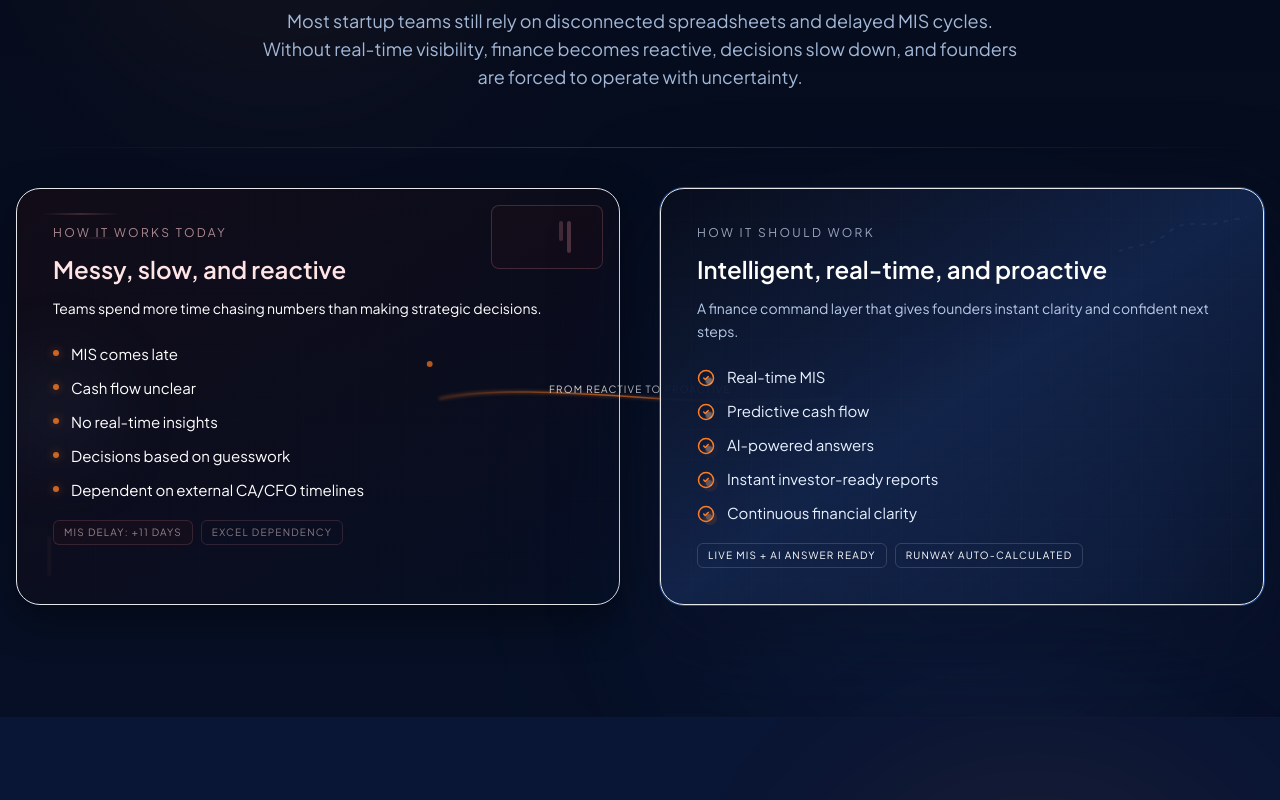
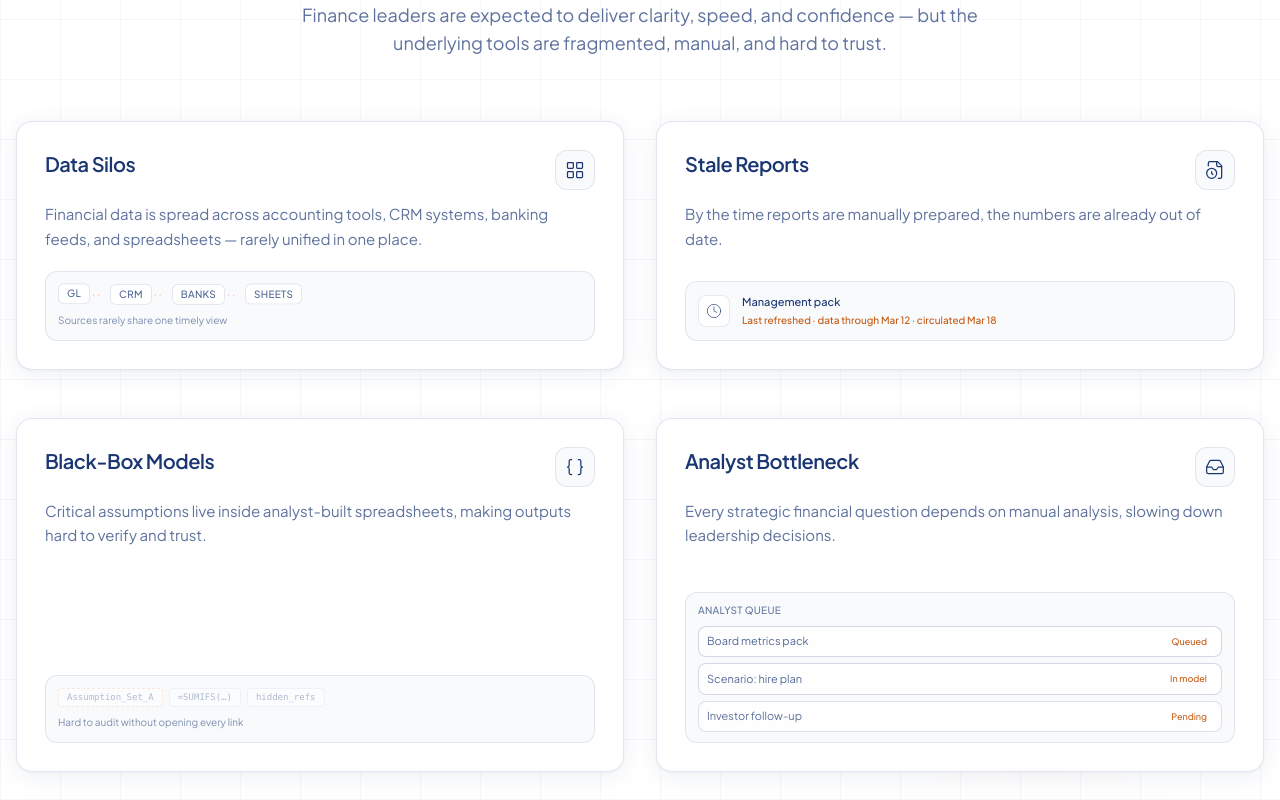
Before and after one commit to dev-ashvi/website-CFO, a React (Vite) app: page / in a window 1280 px wide. Shown: the part 1100-1900 px from the top of the page. Built offline with nearby package versions, Linux system fonts and the light colour scheme.

Commit message:
2nd slide fix

```diff
--- a/src/pages/LandingPage.jsx
+++ b/src/pages/LandingPage.jsx
@@ -6,11 +6,16 @@ import { motion } from "framer-motion";
 import { DecorativeGlow, SectionHeading } from "../components/reference-ui.jsx";
 import {
   Bot,
+  Braces,
   CheckCircle2,
   ChevronRight,
+  Clock,
   Database,
+  FileClock,
   FileText,
+  Inbox,
   Layers,
+  LayoutGrid,
   LineChart,
   Mail,
   MessageSquare,
@@ -23,20 +28,33 @@ import {
   Zap,
 } from "lucide-react";
 
-const todayFlowBullets = [
-  "MIS comes late",
-  "Cash flow unclear",
-  "No real-time insights",
-  "Decisions based on guesswork",
-  "Dependent on external CA/CFO timelines",
-];
-
-const aiFlowBullets = [
-  "Real-time MIS",
-  "Predictive cash flow",
-  "AI-powered answers",
-  "Instant investor-ready reports",
-  "Continuous financial clarity",
+const financeFrictionCards = [
+  {
+    title: "Data Silos",
+    description:
+      "Financial data is spread across accounting tools, CRM systems, banking feeds, and spreadsheets — rarely unified in one place.",
+    Icon: LayoutGrid,
+    hint: "silos",
+  },
+  {
+    title: "Stale Reports",
+    description: "By the time reports are manually prepared, the numbers are already out of date.",
+    Icon: FileClock,
+    hint: "stale",
+  },
+  {
+    title: "Black-Box Models",
+    description:
+      "Critical assumptions live inside analyst-built spreadsheets, making outputs hard to verify and trust.",
+    Icon: Braces,
+    hint: "blackbox",
+  },
+  {
+    title: "Analyst Bottleneck",
+    description: "Every strategic financial question depends on manual analysis, slowing down leadership decisions.",
+    Icon: Inbox,
+    hint: "queue",
+  },
 ];
 
 const featureBlocks = [
@@ -160,183 +178,212 @@ export default function LandingPage() {
       <Navbar />
       <HeroSection />
 
-      <section id="benefits" className="relative py-24 md:py-28 px-4 bg-gradient-to-b from-[#050b1a] to-[#060f25] border-y border-white/5 scroll-mt-28 z-10 overflow-hidden">
+      <section
+        id="benefits"
+        className="relative scroll-mt-28 z-10 overflow-hidden border-y border-[#1a3673]/10 bg-white py-24 md:py-28 px-4"
+      >
         <style>{`
-          @keyframes benefits-flow {
-            0% { transform: translateX(-18%); opacity: 0; }
-            22% { opacity: 0.72; }
-            78% { opacity: 0.58; }
-            100% { transform: translateX(18%); opacity: 0; }
+          @keyframes benefits-chip-float {
+            0%, 100% { transform: translateY(0); }
+            50% { transform: translateY(-4px); }
           }
-          @keyframes benefits-pulse {
-            0% { transform: scale(0.8); opacity: 0; }
-            20% { opacity: 0.6; }
-            100% { transform: scale(2.6); opacity: 0; }
+          @keyframes benefits-stale-blink {
+            0%, 100% { opacity: 0.6; }
+            50% { opacity: 1; }
           }
-          @keyframes benefits-micro-float {
-            0%, 100% { transform: translateY(0px); opacity: 0.35; }
-            50% { transform: translateY(-4px); opacity: 0.55; }
+          @keyframes benefits-formula-fade {
+            0%, 45% { opacity: 0.42; }
+            55%, 90% { opacity: 1; }
+            100% { opacity: 0.42; }
           }
-          @keyframes benefits-chaos-flicker {
-            0%, 100% { opacity: 0.2; }
-            50% { opacity: 0.42; }
-          }
-          @keyframes benefits-grid-breathe {
-            0%, 100% { opacity: 0.2; }
-            50% { opacity: 0.34; }
-          }
-          @keyframes benefits-left-grid-flicker {
-            0%, 100% { opacity: 0.15; }
-            50% { opacity: 0.26; }
-          }
-          @keyframes benefits-sparkline {
-            0% { stroke-dashoffset: 120; opacity: 0.35; }
-            50% { opacity: 0.58; }
-            100% { stroke-dashoffset: 0; opacity: 0.4; }
-          }
-          @keyframes benefits-check-ping {
-            0% { transform: scale(0.8); opacity: 0; }
-            30% { opacity: 0.5; }
-            100% { transform: scale(2.2); opacity: 0; }
-          }
-          @keyframes benefits-left-glitch {
-            0%, 100% { transform: translateX(0px); opacity: 0.28; }
-            50% { transform: translateX(1px); opacity: 0.45; }
-          }
-          @keyframes benefits-right-glow {
-            0%, 100% { opacity: 0.22; }
-            50% { opacity: 0.38; }
-          }
-          @keyframes benefits-icon-breathe {
-            0%, 100% { transform: scale(1); opacity: 0.45; }
-            50% { transform: scale(1.16); opacity: 0.75; }
-          }
-          @keyframes benefits-right-shift {
-            0%, 100% { background-position: 0% 50%; }
-            50% { background-position: 100% 50%; }
+          @keyframes benefits-queue-pulse {
+            0%, 100% { opacity: 0.88; border-color: rgba(26,54,115,0.1); }
+            50% { opacity: 1; border-color: rgba(26,54,115,0.2); }
           }
         `}</style>
-        <DecorativeGlow color="bg-[#fc7c23]" className="top-[-8%] left-[8%] w-[360px] h-[360px] opacity-[0.08]" />
-        <DecorativeGlow color="bg-[#1a3875]" className="bottom-[-10%] right-[4%] w-[520px] h-[520px] opacity-[0.28]" />
-        <div className="max-w-7xl mx-auto relative z-10">
+        <div
+          className="pointer-events-none absolute inset-0"
+          aria-hidden
+          style={{
+            backgroundColor: "#ffffff",
+            backgroundImage: [
+              "linear-gradient(rgba(26,54,115,0.04) 1px, transparent 1px)",
+              "linear-gradient(90deg, rgba(26,54,115,0.04) 1px, transparent 1px)",
+            ].join(", "),
+            backgroundSize: "60px 60px",
+          }}
+        />
+        <div className="max-w-7xl mx-auto relative z-[1]">
           <motion.div
             className="mx-auto max-w-3xl text-center"
             variants={transformStagger}
             initial="hidden"
             whileInView="show"
-            viewport={{ once: true, amount: 0.3 }}
+            viewport={{ once: true, amount: 0.35 }}
           >
-            <motion.h2 variants={transformItem} className="text-3xl md:text-5xl font-bold tracking-tight text-white">
-              Your finance stack wasn&apos;t built for speed.
+            <motion.h2
+              variants={transformItem}
+              className="text-3xl md:text-[2.35rem] font-semibold tracking-tight leading-[1.2] text-[#1a3673]"
+            >
+              The problem isn&apos;t the finance team. It&apos;s the system around them.
             </motion.h2>
-            <motion.p variants={transformItem} className="mt-5 text-base md:text-lg text-[#a3b8d7] leading-relaxed">
-              Most startup teams still rely on disconnected spreadsheets and delayed MIS cycles. Without real-time visibility,
-              finance becomes reactive, decisions slow down, and founders are forced to operate with uncertainty.
+            <motion.p
+              variants={transformItem}
+              className="mt-5 text-base md:text-lg leading-relaxed text-[rgba(26,54,115,0.7)]"
+            >
+              Finance leaders are expected to deliver clarity, speed, and confidence — but the underlying tools are
+              fragmented, manual, and hard to trust.
             </motion.p>
           </motion.div>
 
-          <div className="mt-12 md:mt-14 h-px w-full bg-gradient-to-r from-transparent via-white/15 to-transparent" />
-
+          <div className="relative mt-14 md:mt-16">
             <motion.div
-            className="relative mt-10 grid grid-cols-1 lg:grid-cols-2 gap-6 lg:gap-10"
+              className="relative grid grid-cols-1 gap-5 md:grid-cols-2 md:gap-x-8 md:gap-y-6"
               variants={transformStagger}
               initial="hidden"
               whileInView="show"
-            viewport={{ once: true, amount: 0.25 }}
+              viewport={{ once: true, amount: 0.18 }}
             >
-            <div className="pointer-events-none absolute inset-x-[5%] bottom-[-0.7rem] hidden lg:block h-[2px] bg-gradient-to-r from-transparent via-[#6f8ebf]/24 to-transparent" />
-            <div className="pointer-events-none absolute left-1/2 top-1/2 hidden lg:block h-[64px] w-[42%] -translate-x-1/2 -translate-y-1/2">
-              <svg className="h-full w-full overflow-visible" viewBox="0 0 460 70" aria-hidden>
-                <defs>
-                  <linearGradient id="benefitsPathStroke" x1="0%" y1="0%" x2="100%" y2="0%">
-                    <stop offset="0%" stopColor="rgba(252,124,35,0)" />
-                    <stop offset="45%" stopColor="rgba(252,124,35,0.82)" />
-                    <stop offset="100%" stopColor="rgba(252,124,35,0)" />
-                  </linearGradient>
-                </defs>
-                <path d="M10,38 C120,14 330,58 450,36" fill="none" stroke="url(#benefitsPathStroke)" strokeWidth="1.6" />
-                <path d="M10,38 C120,14 330,58 450,36" fill="none" stroke="rgba(252,124,35,0.3)" strokeWidth="3.6" filter="blur(2px)" />
-                <circle r="3.2" fill="rgba(252,124,35,0.9)">
-                  <animateMotion dur="5.4s" repeatCount="indefinite" path="M10,38 C120,14 330,58 450,36" />
-                </circle>
-              </svg>
+              {financeFrictionCards.map(({ title, description, Icon, hint }, idx) => (
+                <motion.article
+                  key={title}
+                  variants={transformItem}
+                  transition={{ delay: 0.03 * idx }}
+                  className={`group relative flex h-full flex-col rounded-2xl border border-[rgba(26,54,115,0.12)] bg-white p-6 shadow-[0_4px_24px_rgba(26,54,115,0.08),0_1px_3px_rgba(26,54,115,0.04)] transition-[transform,box-shadow] duration-300 ease-out hover:-translate-y-1 hover:shadow-[0_12px_40px_rgba(26,54,115,0.12)] md:p-7 ${idx >= 2 ? "md:mt-6" : ""}`}
+                >
+                  <div className="flex items-start justify-between gap-4">
+                    <div>
+                      <h3 className="text-lg md:text-xl font-semibold tracking-tight text-[#1a3673]">{title}</h3>
                     </div>
-            <p className="pointer-events-none absolute left-1/2 top-[46.5%] hidden lg:block -translate-x-1/2 text-[10px] uppercase tracking-[0.12em] text-[#d8b9a1]/68">
-              From reactive to proactive
+                    <span className="flex h-10 w-10 shrink-0 items-center justify-center rounded-xl border border-[rgba(26,54,115,0.1)] bg-[#f8fafc] text-[#1a3673]">
+                      <Icon size={20} strokeWidth={1.5} className="text-[#1a3673]" aria-hidden />
+                    </span>
+                  </div>
+                  <p className="mt-3 flex-1 text-sm md:text-[15px] leading-relaxed text-[rgba(26,54,115,0.7)]">
+                    {description}
                   </p>
 
-            <motion.article variants={transformItem} className="relative overflow-hidden rounded-3xl border border-rose-300/14 bg-gradient-to-br from-[#1b0c12]/55 via-[#0f0b19]/78 to-[#090f21]/86 p-7 md:p-9 shadow-[0_14px_40px_rgba(0,0,0,0.38)] transition-colors duration-400 hover:border-rose-300/18">
-              <div className="pointer-events-none absolute inset-0 opacity-[0.16]" style={{ backgroundImage: "linear-gradient(to right, rgba(252,124,35,0.09) 1px, transparent 1px), linear-gradient(to bottom, rgba(252,124,35,0.04) 1px, transparent 1px)", backgroundSize: "26px 26px", animation: "benefits-left-grid-flicker 6.8s ease-in-out infinite" }} />
-              <div className="pointer-events-none absolute inset-y-0 left-[28%] w-px bg-gradient-to-b from-transparent via-rose-300/38 to-transparent" style={{ animation: "benefits-left-glitch 4.2s ease-in-out infinite" }} />
-              <div className="pointer-events-none absolute -left-8 top-[40%] h-28 w-36 rounded-full bg-[radial-gradient(circle,rgba(84,124,180,0.2),transparent_70%)] blur-[40px]" />
-              <div className="pointer-events-none absolute right-4 top-4 h-16 w-28 rounded-lg border border-rose-300/20 bg-[#2b0f17]/25" />
-              <div className="pointer-events-none absolute right-8 top-8 flex gap-1">
-                <span className="h-5 w-1 rounded bg-rose-300/20" />
-                <span className="h-8 w-1 rounded bg-rose-300/25" />
-                <span className="h-3 w-1 rounded bg-rose-300/18" />
-                <span className="h-7 w-1 rounded bg-rose-300/22" />
+                  {hint === "silos" && (
+                    <div
+                      className="mt-5 rounded-xl border border-[rgba(26,54,115,0.1)] bg-[#f8fafc] px-3 py-3"
+                      aria-hidden
+                    >
+                      <div className="flex flex-wrap items-center gap-2">
+                        {["GL", "CRM", "Banks", "Sheets"].map((label, i) => (
+                          <span key={label} className="inline-flex items-center">
+                            <span
+                              className="inline-flex rounded-md border border-[rgba(26,54,115,0.12)] bg-white px-2 py-0.5 text-[10px] font-medium uppercase tracking-wide text-[#1a3673]/75"
+                              style={{
+                                animation: "benefits-chip-float 6s ease-in-out infinite",
+                                animationDelay: `${i * 0.55}s`,
+                              }}
+                            >
+                              {label}
+                            </span>
+                            {i < 3 && (
+                              <span className="mx-0.5 inline-block text-[10px] font-medium text-[#fc7d25]/50">· ·</span>
+                            )}
+                          </span>
+                        ))}
                       </div>
-              <div className="pointer-events-none absolute -bottom-10 -left-8 h-28 w-28 rounded-full bg-[#fc7c23]/12 blur-[42px]" />
-              <div className="pointer-events-none absolute left-6 top-6 h-[2px] w-20 bg-gradient-to-r from-transparent via-rose-300/45 to-transparent" style={{ animation: "benefits-chaos-flicker 2.7s ease-in-out infinite" }} />
-              <div className="pointer-events-none absolute left-14 top-12 h-[2px] w-12 bg-gradient-to-r from-transparent via-rose-300/35 to-transparent" style={{ animation: "benefits-chaos-flicker 3.2s ease-in-out 0.9s infinite" }} />
-              <div className="pointer-events-none absolute left-5 bottom-7 flex gap-1.5 opacity-60">
-                <span className="h-6 w-1 rounded bg-rose-300/16" style={{ animation: "benefits-left-glitch 3.3s ease-in-out infinite" }} />
-                <span className="h-10 w-1 rounded bg-rose-300/20" style={{ animation: "benefits-left-glitch 3.6s ease-in-out 0.4s infinite" }} />
-                <span className="h-4 w-1 rounded bg-rose-300/14" style={{ animation: "benefits-left-glitch 3.1s ease-in-out 0.9s infinite" }} />
+                      <p className="mt-2 text-[10px] text-[#1a3673]/55">Sources rarely share one timely view</p>
                     </div>
-              <p className="relative text-xs uppercase tracking-[0.2em] text-rose-200/65">How it works today</p>
-              <h3 className="relative mt-3 text-2xl font-semibold text-rose-100">Messy, slow, and reactive</h3>
-              <p className="relative mt-3 text-sm leading-relaxed text-rose-100/62">
-                Teams spend more time chasing numbers than making strategic decisions.
+                  )}
+
+                  {hint === "stale" && (
+                    <div
+                      className="mt-5 flex items-center gap-3 rounded-xl border border-[rgba(26,54,115,0.1)] bg-[#f8fafc] px-3 py-3"
+                      aria-hidden
+                    >
+                      <span className="flex h-8 w-8 items-center justify-center rounded-lg border border-[rgba(26,54,115,0.1)] bg-white text-[#1a3673]/65">
+                        <Clock size={16} strokeWidth={1.5} />
+                      </span>
+                      <div className="min-w-0 flex-1">
+                        <p className="text-[11px] font-medium text-[#1a3673]">Management pack</p>
+                        <p
+                          className="mt-0.5 text-[10px] font-medium text-[#c55a12]"
+                          style={{ animation: "benefits-stale-blink 2.8s ease-in-out infinite" }}
+                        >
+                          Last refreshed · data through Mar 12 · circulated Mar 18
                         </p>
-              <motion.ul className="relative mt-6 space-y-3.5" variants={transformStagger}>
-                {todayFlowBullets.map((item, idx) => (
-                  <motion.li key={item} variants={transformItem} transition={{ delay: 0.04 * idx }} className="flex items-start gap-3 text-sm md:text-[15px] text-[#f2d2cc]/78">
-                    <span className="mt-1.5 h-1.5 w-1.5 rounded-full bg-[#fc7c23]/80 shadow-[0_0_10px_rgba(252,124,35,0.45)]" />
-                    <span>{item}</span>
-                  </motion.li>
+                      </div>
+                    </div>
+                  )}
+
+                  {hint === "blackbox" && (
+                    <div
+                      className="mt-5 rounded-xl border border-[rgba(26,54,115,0.1)] bg-[#f8fafc] px-3 py-3"
+                      aria-hidden
+                    >
+                      <div className="flex flex-wrap gap-1.5">
+                        {[
+                          {
+                            className:
+                              "rounded border border-dashed border-[#fc7d25]/40 bg-white px-2 py-0.5 font-mono text-[9px] text-[#1a3673]/75",
+                            text: "Assumption_Set_A",
+                          },
+                          {
+                            className:
+                              "rounded border border-[rgba(26,54,115,0.12)] bg-white px-2 py-0.5 font-mono text-[9px] text-[#1a3673]/75",
+                            text: "=SUMIFS(…)",
+                          },
+                          {
+                            className:
+                              "rounded border border-[rgba(26,54,115,0.12)] bg-white px-2 py-0.5 font-mono text-[9px] text-[#1a3673]/75",
+                            text: "hidden_refs",
+                          },
+                        ].map((tag, ti) => (
+                          <span
+                            key={tag.text}
+                            className={tag.className}
+                            style={{
+                              animation: "benefits-formula-fade 5.5s ease-in-out infinite",
+                              animationDelay: `${ti * 0.75}s`,
+                            }}
+                          >
+                            {tag.text}
+                          </span>
                         ))}
-              </motion.ul>
-              <div className="relative mt-5 inline-flex items-center gap-2 rounded-md border border-rose-300/15 bg-[#220f19]/40 px-2.5 py-1 text-[10px] uppercase tracking-[0.12em] text-rose-100/55">
-                MIS delay: +11 days
                       </div>
-              <div className="relative ml-2 mt-2 inline-flex items-center gap-2 rounded-md border border-rose-300/15 bg-[#220f19]/38 px-2.5 py-1 text-[10px] uppercase tracking-[0.12em] text-rose-100/50">
-                Excel dependency
+                      <p className="mt-2 text-[10px] text-[#1a3673]/55">Hard to audit without opening every link</p>
                     </div>
+                  )}
+
+                  {hint === "queue" && (
+                    <div
+                      className="mt-5 rounded-xl border border-[rgba(26,54,115,0.1)] bg-[#f8fafc] px-3 py-2.5"
+                      aria-hidden
+                    >
+                      <p className="mb-2 text-[10px] font-medium uppercase tracking-wide text-[#1a3673]/65">
+                        Analyst queue
+                      </p>
+                      <ul className="space-y-1.5">
+                        {[
+                          { label: "Board metrics pack", state: "Queued" },
+                          { label: "Scenario: hire plan", state: "In model" },
+                          { label: "Investor follow-up", state: "Pending" },
+                        ].map((row, qi) => (
+                          <li
+                            key={row.label}
+                            className="flex items-center justify-between gap-2 rounded-lg border border-[rgba(26,54,115,0.1)] bg-white px-2 py-1.5"
+                            style={{
+                              animation: "benefits-queue-pulse 4.5s ease-in-out infinite",
+                              animationDelay: `${qi * 0.6}s`,
+                            }}
+                          >
+                            <span className="truncate text-[11px] text-[#1a3673]/75">{row.label}</span>
+                            <span className="shrink-0 rounded-md bg-[#fc7d25]/12 px-1.5 py-0.5 text-[9px] font-medium text-[#c55a12]">
+                              {row.state}
+                            </span>
+                          </li>
+                        ))}
+                      </ul>
+                    </div>
+                  )}
                 </motion.article>
-
-            <motion.article variants={transformItem} className="group relative overflow-hidden rounded-3xl border border-[#fc7c23]/42 bg-gradient-to-br from-[#122a55]/94 via-[#0f234b]/95 to-[#0b1b40]/98 p-7 md:p-9 shadow-[0_28px_96px_rgba(8,15,36,0.7)] ring-1 ring-[#fc7c23]/28 transition-all duration-500 hover:-translate-y-1 hover:border-[#fc7c23]/62 hover:shadow-[0_34px_108px_rgba(8,15,36,0.76)]">
-              <div className="pointer-events-none absolute inset-0 opacity-[0.18]" style={{ backgroundImage: "linear-gradient(to right, rgba(145,180,235,0.1) 1px, transparent 1px), linear-gradient(to bottom, rgba(145,180,235,0.08) 1px, transparent 1px)", backgroundSize: "30px 30px", animation: "benefits-grid-breathe 6.4s ease-in-out infinite" }} />
-              <div className="pointer-events-none absolute inset-0 opacity-[0.24]" style={{ background: "linear-gradient(115deg, rgba(90,132,208,0.14), rgba(252,124,35,0.07), rgba(90,132,208,0.14))", backgroundSize: "180% 180%", animation: "benefits-right-shift 10s ease-in-out infinite" }} />
-              <svg className="pointer-events-none absolute right-4 top-4 h-16 w-32 opacity-50" viewBox="0 0 160 64" aria-hidden>
-                <path d="M0,50 C22,40 40,45 62,26 C82,8 104,20 126,14 C138,11 150,9 160,7" fill="none" stroke="rgba(163,190,235,0.62)" strokeWidth="1.4" strokeDasharray="6 8" style={{ animation: "benefits-sparkline 7s linear infinite" }} />
-              </svg>
-              <div className="pointer-events-none absolute -top-8 right-16 h-24 w-24 rounded-full bg-[#fc7c23]/16 blur-[40px]" style={{ animation: "benefits-right-glow 5.2s ease-in-out infinite" }} />
-              <p className="relative text-xs uppercase tracking-[0.2em] text-[#c9d7ee]/75">How it should work</p>
-              <h3 className="relative mt-3 text-2xl font-semibold text-white">Intelligent, real-time, and proactive</h3>
-              <p className="relative mt-3 text-sm leading-relaxed text-[#b8cae7]">
-                A finance command layer that gives founders instant clarity and confident next steps.
-              </p>
-              <motion.ul className="relative mt-6 space-y-3.5" variants={transformStagger}>
-                {aiFlowBullets.map((item, idx) => (
-                  <motion.li key={item} variants={transformItem} transition={{ delay: 0.05 * idx }} className="flex items-start gap-3 text-sm md:text-[15px] text-[#e8f1ff]">
-                    <span className="relative mt-0.5 shrink-0">
-                      <CheckCircle2 size={18} className="text-[#fc7c23]" />
-                      <span className="pointer-events-none absolute left-1/2 top-1/2 h-2 w-2 -translate-x-1/2 -translate-y-1/2 rounded-full bg-[#fc7c23]/45" style={{ animation: `benefits-check-ping 3.4s ease-out ${idx * 0.45}s infinite` }} />
-                      <span className="pointer-events-none absolute left-1/2 top-1/2 h-1.5 w-1.5 -translate-x-1/2 -translate-y-1/2 rounded-full bg-[#ffd4b4]/55" style={{ animation: `benefits-icon-breathe 2.8s ease-in-out ${idx * 0.25}s infinite` }} />
-                    </span>
-                    <span>{item}</span>
-                  </motion.li>
               ))}
-              </motion.ul>
-              <div className="relative mt-5 inline-flex items-center gap-2 rounded-md border border-white/15 bg-[#0e213f]/58 px-2.5 py-1 text-[10px] uppercase tracking-[0.12em] text-[#d7e6ff]/72">
-                Live MIS + AI answer ready
+            </motion.div>
           </div>
-              <div className="relative ml-2 mt-2 inline-flex items-center gap-2 rounded-md border border-white/15 bg-[#0e213f]/58 px-2.5 py-1 text-[10px] uppercase tracking-[0.12em] text-[#d7e6ff]/72">
-                Runway auto-calculated
-              </div>
-            </motion.article>
-          </motion.div>
         </div>
       </section>
 
```
Also changed, not shown: 5 other files (tests, documents, lock files or other folders). Lines whose indentation alone changed are shown as unchanged.
